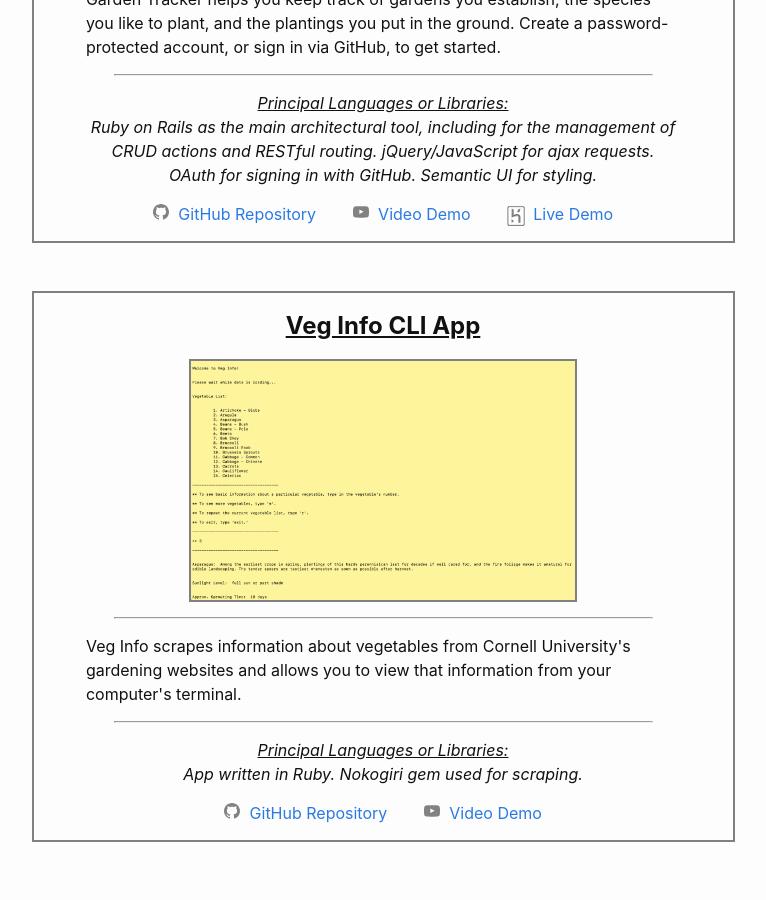
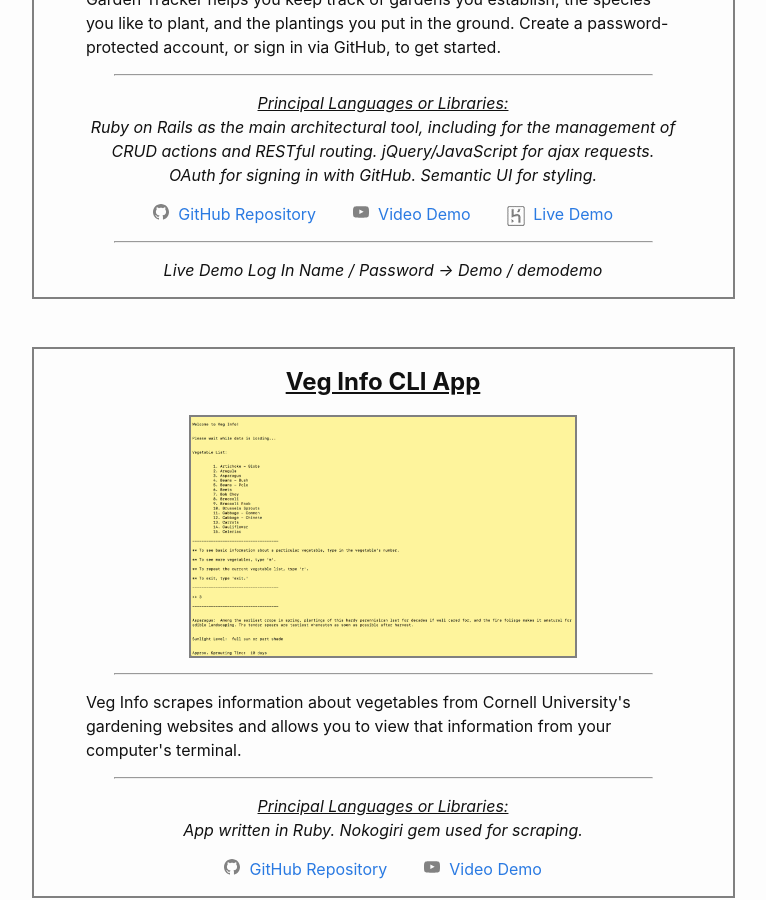
Before and after one commit to breadoliveoilsalt/breadoliveoilsalt.github.io, a Jekyll site: the page built from projects.md, in a window 1280 px wide and 900 px high, scrolled down 1207 px. Shown: the whole window, without its empty margins (257-1023 px from the left). Built offline with Jekyll 4.4.1, drawn with Linux system fonts in a browser that asks for light colours.

Commit message:
Add demo log in and password, through  yml category, for garden-tracker

```diff
--- a/_data/projects.yml
+++ b/_data/projects.yml
@@ -15,6 +15,7 @@
   app_url: https://garden-plot-tracker.herokuapp.com/
   github_url: https://github.com/breadoliveoilsalt/garden-tracker
   video_url: https://youtu.be/059gvvq26zk
+  extra: Live Demo Log In Name / Password -> Demo / demodemo
 
 - id: veg-info
   title: Veg Info CLI App
--- a/_layouts/projects.html
+++ b/_layouts/projects.html
@@ -48,6 +48,13 @@ layout: default
           </ul>
           <p/>
 
+          {%- if project.extra -%}
+              <hr>
+              <p/>
+              <p class="project-text text-centered italicized"> {{project.extra}}</p>
+              <p/>
+          {%- endif -%}
+
       </div>
     </div>
 
```
